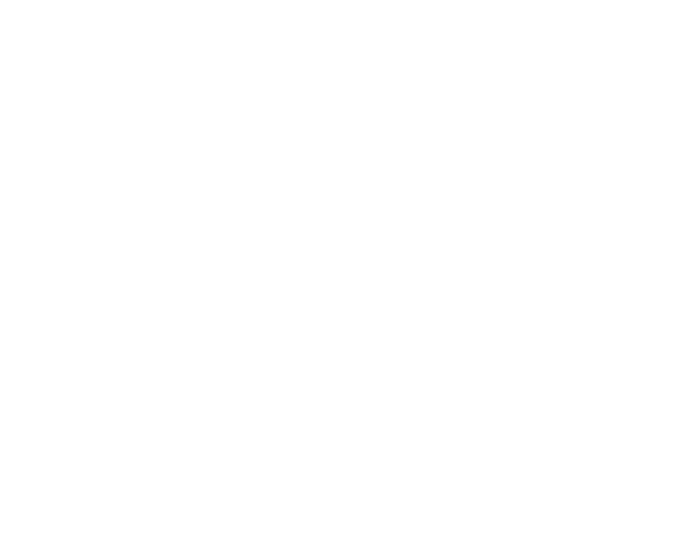
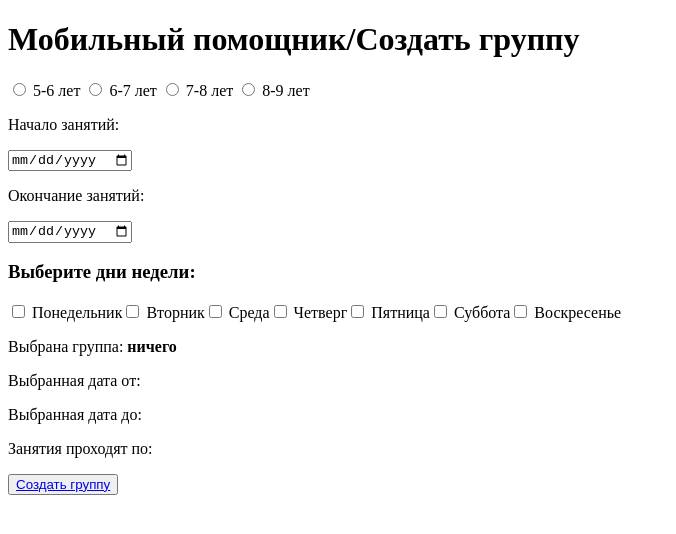
Before and after one commit to AlnBogdan/mobile_football_helper, a SvelteKit app: page /group in a window 1280 px wide. Shown: the top 534 px of the page, without its empty margins (0-676 px from the left). Built offline with nearby package versions, Linux system fonts and the light colour scheme.

Commit message:
Простой набросок создание группы

```diff
--- a/src/routes/group/+page.svelte
+++ b/src/routes/group/+page.svelte
@@ -0,0 +1,67 @@
+<h1>Мобильный помощник/Создать группу</h1>
+
+<script>
+    let selectedDateStart = '';
+    let selectedDateEnd = '';
+    let selectedOption = '';
+    let days = []; // Массив для хранения выбранных дней
+    const weekDays = [
+    { id: 'mon', name: 'Понедельник' },
+    { id: 'tue', name: 'Вторник' },
+    { id: 'wed', name: 'Среда' },
+    { id: 'thu', name: 'Четверг' },
+    { id: 'fri', name: 'Пятница' },
+    { id: 'sat', name: 'Суббота' },
+    { id: 'sun', name: 'Воскресенье' },
+  ];
+</script>
+
+<form>
+    <label>
+      <input type="radio" name="options" value="5-6 лет" bind:group={selectedOption} />
+      5-6 лет
+    </label>
+
+    <label>
+      <input type="radio" name="options" value="6-7 лет" bind:group={selectedOption} />
+      6-7 лет
+    </label>
+
+    <label>
+      <input type="radio" name="options" value="7-8 лет" bind:group={selectedOption} />
+      7-8 лет
+    </label>
+
+    <label>
+    <input type="radio" name="options" value="8-9 лет" bind:group={selectedOption} />
+        8-9 лет
+      </label>
+  </form>
+
+  <p>Начало занятий: </p>
+  <input type="date" bind:value={selectedDateStart} />
+
+  <p>Окончание занятий: </p>
+  <input type="date" bind:value={selectedDateEnd} />
+
+  <h3>Выберите дни недели:</h3>
+  {#each weekDays as day}
+  <label>
+    <input
+      type="checkbox"
+      bind:group={days}
+      value={day.id}
+    />
+    {day.name}
+  </label>
+  {/each}
+
+  <p>Выбрана группа: <strong>{selectedOption || 'ничего'}</strong></p>
+  <p>Выбранная дата от: {selectedDateStart}</p>
+  <p>Выбранная дата до: {selectedDateEnd}</p>
+  <p>Занятия проходят по: <strong>{days.join(', ')}</strong></p>
+
+
+  <button class="create-button">
+    <a href="/workout" class="link">Создать группу</a>
+  </button>
--- /dev/null
+++ b/src/routes/workout/+page.svelte
@@ -0,0 +1 @@
+<h1>Мобильный помощник/Создать тренировки</h1>
```
